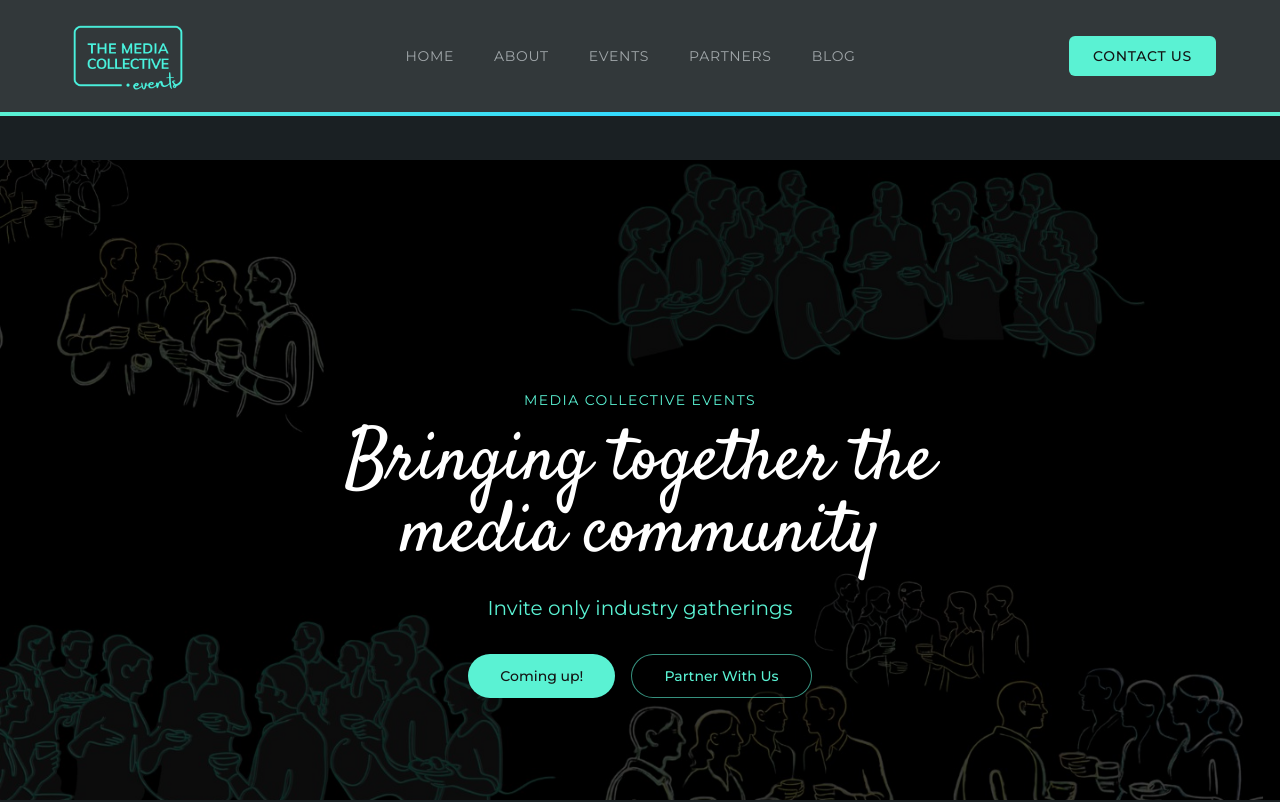
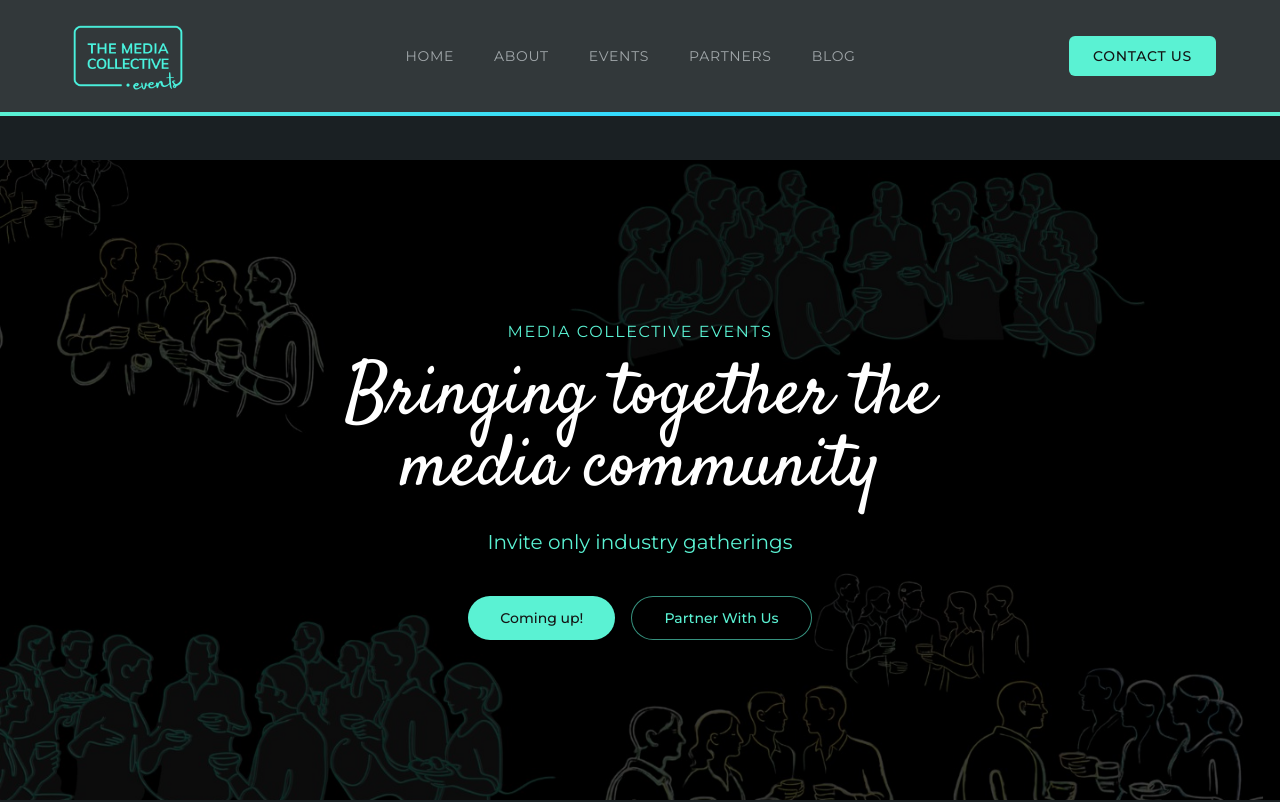
Before and after one commit to MediaCollectiveEvents/canvas-refine-kit, a React (Vite) app: page / in a window 1280 px wide. Shown: the top 802 px of the page. Built offline with nearby package versions, Linux system fonts and the light colour scheme.

Commit message:
Hero section text spacing adjust

```diff
--- a/src/components/shared/PageHero.tsx
+++ b/src/components/shared/PageHero.tsx
@@ -6,11 +6,9 @@ interface PageHeroProps {
   title: string;
   description?: string;
 
-  // Primary CTA (modal open)
   primaryCtaText?: string;
   onPrimaryClick?: () => void;
 
-  // Secondary CTA (standard link)
   secondaryCtaText?: string;
   secondaryCtaHref?: string;
 
@@ -30,7 +28,7 @@ export default function PageHero({
   variant = "image",
 }: PageHeroProps) {
   return (
-    <header className="relative w-full min-h-[70vh] md:min-h-[80vh] flex items-center justify-center text-center overflow-hidden pt-24 md:pt-32">
+    <header className="relative w-full min-h-[70vh] md:min-h-[80vh] flex items-center justify-center text-center overflow-hidden">
       {/* Background Image */}
       {variant === "image" && backgroundImage && (
         <div
@@ -47,28 +45,29 @@ export default function PageHero({
         initial={{ opacity: 0, y: 20 }}
         animate={{ opacity: 1, y: 0 }}
         transition={{ duration: 0.6 }}
-        className="relative z-10 max-w-3xl mx-auto px-6"
+        className="relative z-10 mx-auto w-full max-w-[1280px] px-4 sm:px-6 lg:px-10 xl:px-16"
       >
+        <div className="max-w-3xl mx-auto">
           {eyebrow && (
-          <p className="text-primary font-body tracking-widest uppercase mb-4 text-sm">
+            <p className="text-primary font-body tracking-widest uppercase mb-4 text-sm md:text-base">
               {eyebrow}
             </p>
           )}
 
-        <h1 className="font-satisfy text-5xl md:text-7xl text-white mb-6 leading-tight">
+          {/* Tighter mobile line-height, looser desktop; slightly smaller desktop size for harmony */}
+          <h1 className="font-satisfy text-4xl sm:text-5xl md:text-6xl lg:text-7xl text-white mb-6 leading-[1.15] md:leading-[1.2]">
             {title}
           </h1>
 
           {description && (
-          <p className="text-primary font-body text-lg md:text-xl max-w-xl mx-auto mb-8">
+            <p className="text-primary font-body text-base sm:text-lg md:text-xl max-w-xl mx-auto mb-10 leading-relaxed">
               {description}
             </p>
           )}
 
           {/* CTA Buttons Row */}
           {(primaryCtaText || secondaryCtaText) && (
-          <div className="flex flex-wrap justify-center gap-4">
-            {/* PRIMARY CTA → opens modal */}
+            <div className="flex flex-wrap justify-center gap-4 mt-2">
               {primaryCtaText && onPrimaryClick && (
                 <Button
                   size="lg"
@@ -79,7 +78,6 @@ export default function PageHero({
                 </Button>
               )}
 
-            {/* SECONDARY CTA → link button */}
               {secondaryCtaText && secondaryCtaHref && (
                 <Button
                   asChild
@@ -92,6 +90,7 @@ export default function PageHero({
               )}
             </div>
           )}
+        </div>
       </motion.div>
     </header>
   );
```
Lines whose indentation alone changed are shown as unchanged.
